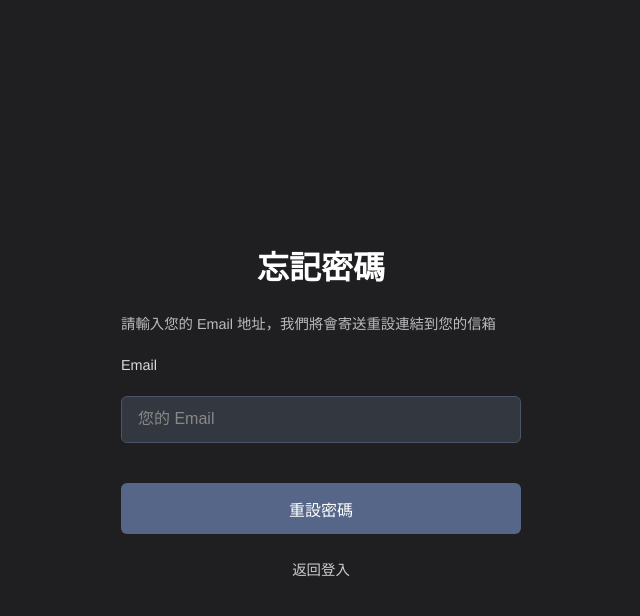
After one commit to yoyoisaman/Team15, a Django app: page /forgot-password/ in a window 1280 px wide. The commit adds this page. Shown: the top 616 px of the page, without its empty margins (319-959 px from the left). Run offline with Django 4.2, Linux system fonts and the light colour scheme; parts of the project's set-up code (start-up, migrations or seed data) failed here and were passed over.

Commit message:
add: forget password

```diff
--- a/backend/api/views.py
+++ b/backend/api/views.py
@@ -6,12 +6,106 @@ from django.views.decorators.http import require_POST
 from django.core.cache import cache
 from django.http import HttpResponse
 from django.conf import settings
-from datetime import datetime
+from datetime import datetime, timedelta
+import secrets
+from django.core.mail import send_mail
+from django.urls import reverse
 import requests
 import json
 import html
 import re
 import os
+
+
+password_reset_tokens = {}
+
+def forgot_password(request):
+    """處理忘記密碼請求"""
+    if request.method == 'POST':
+        email = request.POST.get('email')
+        try:
+            # 檢查該郵箱是否存在於資料庫
+            user = User.objects.get(account=email)
+
+            # 生成一個唯一的令牌
+            token = secrets.token_urlsafe(32)
+
+            # 存儲令牌和對應的使用者
+            password_reset_tokens[token] = {
+                'user': user.account,
+                'expires': datetime.now() + timedelta(hours=1)  # 令牌有效期為1小時
+            }
+
+            # 建立重設密碼的連結
+            frontend_url = "http://localhost:5174"
+            reset_link = f"{frontend_url}/reset-password/{token}/"
+
+            # 發送電子郵件
+            subject = '重設您的密碼'
+            message = f'''
+            您好，
+
+            我們收到了重設您密碼的請求。請點擊以下連結來重設密碼：
+
+            {reset_link}
+
+            此連結將在一小時後失效。如果您並未請求重設密碼，請忽略此郵件。
+
+            NTU Team15網站團隊
+            '''
+            send_mail(
+                subject,
+                message,
+                settings.DEFAULT_FROM_EMAIL,
+                [email],
+                fail_silently=False,
+            )
+
+            return render(request, 'forgot_password.html', {
+                'success': '重設密碼的連結已發送到您的郵箱，請查收。(如果沒有收到請檢查垃圾郵件或是重新寄送)'
+            })
+
+        except User.DoesNotExist:
+            return render(request, 'forgot_password.html', {
+                'error': '此帳號尚未註冊'
+            })
+
+    # GET 請求：顯示忘記密碼頁面
+    return render(request, 'forgot_password.html')
+
+
+def reset_password(request, token):
+    """處理密碼重設"""
+    # 檢查令牌是否有效
+    if token not in password_reset_tokens or datetime.now() > password_reset_tokens[token]['expires']:
+        return render(request, 'reset_password.html', {
+            'error': '密碼重設連結無效或已過期。請重新申請。'
+        })
+
+    if request.method == 'POST':
+        new_pw = request.POST.get('new_password')
+        confirm_pw = request.POST.get('confirm_password')
+
+        if new_pw != confirm_pw:
+            return render(request, 'reset_password.html', {
+                'error': '兩次輸入密碼不一致',
+                'token': token
+            })
+
+        # 更新使用者密碼
+        username = password_reset_tokens[token]['user']
+        user = User.objects.get(account=username)
+        user.password = new_pw
+        user.save()
+
+        # 移除已使用的令牌
+        del password_reset_tokens[token]
+
+        # 重定向到登入頁面
+        return redirect('login')
+
+    # GET 請求：顯示重設密碼頁面
+    return render(request, 'reset_password.html', {'token': token})
 
 # Request rate limit
 def rate_limit(view_func):
--- a/backend/backend/urls.py
+++ b/backend/backend/urls.py
@@ -16,7 +16,7 @@ Including another URLconf
 """
 from django.contrib import admin
 from django.urls import path
-from api.views import get_csrf, bookmarks_init_api, bookmarks_update_api, bookmarks_delete_api, login_view, logout_view, oauth2callback, set_password
+from api.views import get_csrf, bookmarks_init_api, bookmarks_update_api, bookmarks_delete_api, login_view, logout_view, oauth2callback, set_password, forgot_password, reset_password
 
 urlpatterns = [
     path('admin/', admin.site.urls),
@@ -29,4 +29,6 @@ urlpatterns = [
     path('logout/', logout_view, name='logout'),
     path('oauth2callback/', oauth2callback, name='oauth2callback'),
     path('password/', set_password, name='password'),
+    path('forgot-password/', forgot_password, name='forgot_password'),
+    path('reset-password/<str:token>/', reset_password, name='reset_password'),
 ]
--- a/backend/static/styles.css
+++ b/backend/static/styles.css
@@ -93,14 +93,106 @@ a:hover {
 }
 
 .g-recaptcha {
-    /* 保持父容器的 margin */
-    /* display: block;  // 可选，但 margin: auto 通常会使其表现为块级元素 */
-    margin: 0 auto; /* 添加这一行来水平居中 */
+
+    margin: 0 auto;
 }
 
-/* 保持您现有的 .recaptcha-center 样式 */
 .recaptcha-center {
     display: flex;
-    justify-content: center; /* 这仍然有助于在某些情况下工作 */
+    justify-content: center;
     margin: 1rem 0;
 }
+
+.alt-style-forgot-password .alt-fp-heading {
+  font-size: 2rem;
+  margin-bottom: 1.5rem;
+  color: #ffffff;
+  text-align: center;
+}
+
+.alt-style-forgot-password .alt-fp-instruction-text {
+  font-size: 0.9rem;
+  color: #bbbbbb; /* Lighter text for instruction */
+  margin-bottom: 1.5rem; /* Space after instruction, before form elements */
+  text-align: left;
+}
+
+.alt-style-forgot-password .alt-fp-form {
+  display: flex;
+  flex-direction: column;
+}
+
+.alt-style-forgot-password .alt-fp-label {
+  text-align: left;
+  font-size: 0.9rem;
+  color: #dadada; /* Label color, slightly brighter */
+  margin-bottom: 0.4rem; /* Space between label and input */
+}
+
+.alt-style-forgot-password .alt-fp-input {
+  padding: 0.85rem 1rem;
+  border-radius: 6px;
+  border: 1px solid #4a5568; /* Subtle border */
+  font-size: 1rem;
+  background-color: #333740; /* Darker background for input */
+  color: #e0e0e0; /* Light text color in input */
+  outline: none;
+  width: 100%;
+  box-sizing: border-box;
+  margin-bottom: 1.5rem; /* Space after input, before button */
+}
+
+.alt-style-forgot-password .alt-fp-input::placeholder {
+  color: #888888;
+}
+
+.alt-style-forgot-password .alt-fp-submit-button {
+  background-color: #556688; /* Subdued blue-grey for button */
+  color: white;
+  border: none;
+  padding: 0.85rem;
+  font-size: 1rem;
+  border-radius: 6px;
+  cursor: pointer;
+  transition: background-color 0.3s ease;
+  width: 100%; /* Make button full width like input */
+  box-sizing: border-box;
+}
+
+.alt-style-forgot-password .alt-fp-submit-button:hover {
+  background-color: #627397; /* Slightly lighter blue-grey for hover */
+}
+
+.alt-style-forgot-password .alt-fp-form-footer {
+  margin-top: 1.5rem; /* Space above the "返回登入" link */
+  text-align: center;
+}
+
+.alt-style-forgot-password .alt-fp-link {
+  font-size: 0.9rem;
+  color: #cccccc;
+  text-decoration: none;
+}
+
+.alt-style-forgot-password .alt-fp-link:hover {
+  text-decoration: underline;
+}
+
+.alt-style-forgot-password .alt-fp-error,
+.alt-style-forgot-password .alt-fp-success {
+  font-size: 0.9rem;
+  margin-bottom: 1rem;
+  padding: 0.75rem 1rem;
+  border-radius: 6px;
+  text-align: left;
+}
+
+.alt-style-forgot-password .alt-fp-error {
+  color: #ffffff;
+  background-color: #c53030; /* Red background for error message */
+}
+
+.alt-style-forgot-password .alt-fp-success {
+  color: #ffffff;
+  background-color: #38A169; /* Green background for success message */
+}
--- /dev/null
+++ b/backend/templates/forgot_password.html
@@ -0,0 +1,31 @@
+{% extends 'base.html' %}
+
+{% block title %}忘記密碼{% endblock %}
+
+{% block content %}
+
+<div class="login-container alt-style-forgot-password"> {# Assuming .login-container provides base layout #}
+    <h1 class="alt-fp-heading">忘記密碼</h1>
+
+    <p class="alt-fp-instruction-text">請輸入您的 Email 地址，我們將會寄送重設連結到您的信箱</p>
+
+    {% if error %}
+        <p class="alt-fp-error">{{ error }}</p>
+    {% endif %}
+    {% if success %}
+        <p class="alt-fp-success">{{ success }}</p>
+    {% endif %}
+
+    <form method="POST" action="{% url 'forgot_password' %}" class="alt-fp-form">
+        {% csrf_token %}
+        <label for="email" class="alt-fp-label">Email</label>
+        <input type="email" id="email" name="email" placeholder="您的 Email" required class="alt-fp-input">
+
+        <button type="submit" class="alt-fp-submit-button">重設密碼</button>
+    </form>
+
+    <div class="alt-fp-form-footer">
+        <a href="{% url 'login' %}" class="alt-fp-link">返回登入</a>
+    </div>
+</div>
+{% endblock %}
--- a/backend/templates/login.html
+++ b/backend/templates/login.html
@@ -18,7 +18,7 @@
 
         <label for="password">密碼</label>
         <input type="password" id="password" name="password" placeholder="您的密碼" required>
-        <a href="#">忘記密碼</a>
+        <a href="{% url 'forgot_password' %}">忘記密碼</a>
         <div class="recaptcha-center">
           <div class="g-recaptcha" data-sitekey="{{ sitekey }}"></div>
         </div>
--- a/frontend/vite.config.js
+++ b/frontend/vite.config.js
@@ -9,8 +9,10 @@ export default defineConfig({
     strictPort: true,
     port: 5174,
     proxy: {
-      '/login': 'http://backend:8000', // 用 backend 取代 localhost，docker跑得起來
+      '/login': 'http://backend:8000',
       '/static': 'http://backend:8000',
+      '/forgot-password': 'http://backend:8000',
+      '/reset-password': 'http://backend:8000',
     },
   }
 });
```
Also changed, not shown: backend/backend/settings.py (+8 -0 lines), backend/templates/reset_password.html (added, +22 -0 lines), 6 other files.
